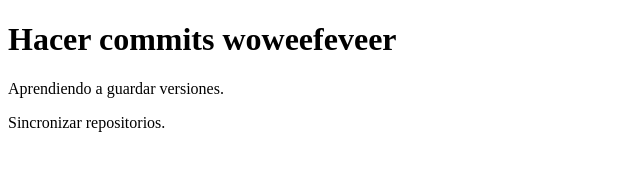
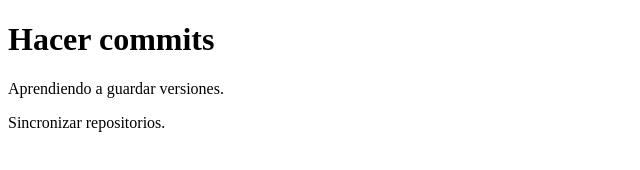
Before and after one commit to raulmonteshc/new-repo, a plain HTML site: page index.html in a window 1280 px wide. Shown: the whole page, without its empty margins (0-640 px from the left). Drawn offline with Linux system fonts and the light colour scheme.

```diff
--- a/index.html
+++ b/index.html
@@ -6,7 +6,7 @@
    <link rel="stylesheet" href="style.css">
  </head>
  <body>
-   <h1>Hacer commits woweefeveer</h1>
+   <h1>Hacer commits</h1>
    <p>Aprendiendo a guardar versiones.</p>
  <p>Sincronizar repositorios.</p>
  </body>
```
Also changed, not shown: 1 other file.
